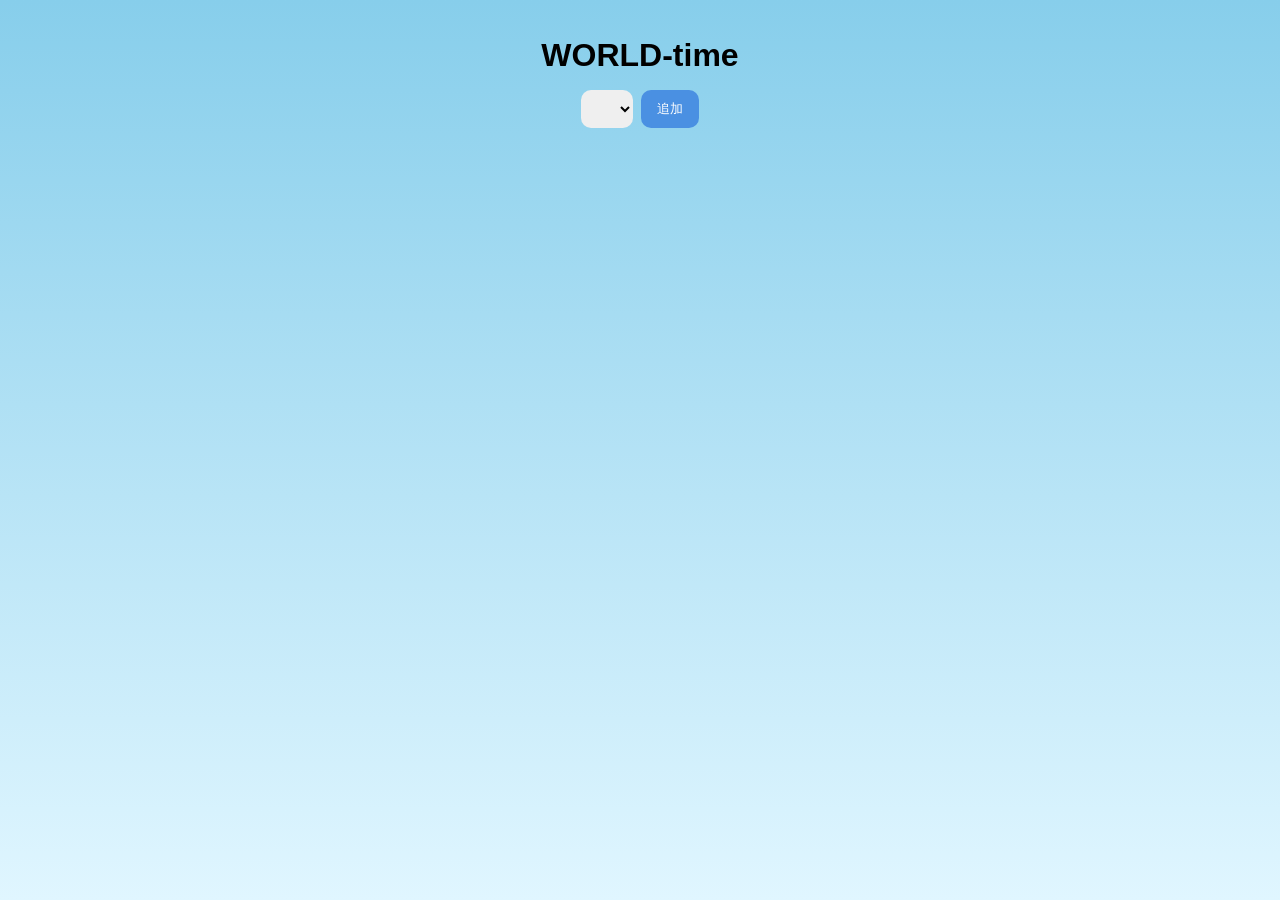
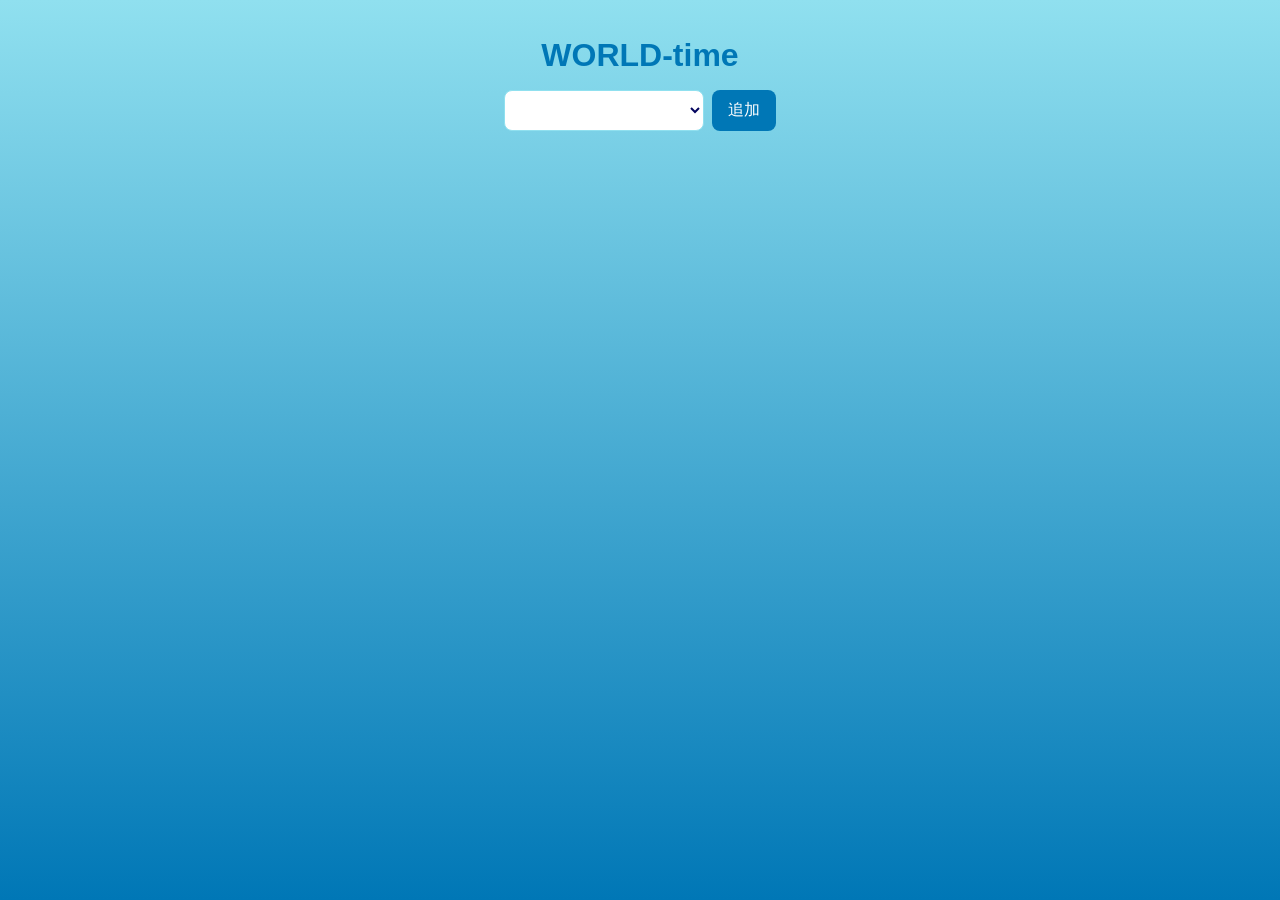

Clock UI Updates

--- a/clock/style.css
+++ b/clock/style.css
@@ -1,33 +1,65 @@
-* { box-sizing: border-box; }
-
-body {
-  font-family: 'Roboto', -apple-system, BlinkMacSystemFont, "Segoe UI", Helvetica, Arial, sans-serif;
-  margin: 0;
-  min-height: 100vh;
-  background: linear-gradient(to bottom, #87CEEB, #E0F6FF);
-  background-attachment: fixed;
-  padding: 1rem;
+:root {
+  --md-sys-color-primary: #0077b6;
+  --md-sys-color-on-primary: #ffffff;
+  --md-sys-color-surface: #caf0f8;
+  --md-sys-color-on-surface: #03045e;
+  --md-sys-color-error: #e63946;
+  --md-sys-color-outline: #90e0ef;
 }
 
-h1 { text-align: center; margin-bottom: 1rem; }
-
-.controls {
+body {
+  font-family: 'Roboto', sans-serif;
+  margin: 0;
+  background: linear-gradient(to bottom, #90e0ef 0%, #0077b6 100%);
+  background-repeat: no-repeat;
+  background-attachment: fixed;
+  color: var(--md-sys-color-on-surface);
+  padding: 1rem;
   display: flex;
-  gap: 0.5rem;
-  justify-content: center;
+  flex-direction: column;
+  align-items: center;
+}
+
+h1 {
+  text-align: center;
+  font-size: 2rem;
+  color: var(--md-sys-color-primary);
   margin-bottom: 1rem;
 }
 
+.controls {
+  display: flex;
+  flex-wrap: wrap;
+  gap: 0.5rem;
+  justify-content: center;
+  margin-bottom: 1rem;
+  width: 100%;
+  max-width: 600px;
+}
+
 select, button {
+  font-size: 1rem;
   padding: 0.6rem 1rem;
-  border-radius: 10px;
   border: none;
+  border-radius: 8px;
+  cursor: pointer;
+  transition: background-color 0.3s ease;
+}
+
+select {
+  background: #ffffff;
+  color: var(--md-sys-color-on-surface);
+  border: 1px solid var(--md-sys-color-outline);
+  min-width: 200px;
 }
 
 button {
-  background: #4A90E2;
-  color: white;
-  cursor: pointer;
+  background: var(--md-sys-color-primary);
+  color: var(--md-sys-color-on-primary);
+}
+
+button:hover {
+  background: #0096c7;
 }
 
 .timezone-container {
@@ -35,43 +67,69 @@ button {
   flex-wrap: wrap;
   gap: 1rem;
   justify-content: center;
+  width: 100%;
 }
 
-.timezone {
-  background: rgba(255,255,255,0.9);
+.timezone-item {
+  background: #ffffff;
   padding: 1rem;
   border-radius: 16px;
-  min-width: 250px;
-  text-align: center;
-  position: relative;
-}
-
-.label { font-weight: bold; margin-bottom: 6px; }
-
-.time {
-  font-family: monospace;
+  box-shadow: 0 2px 6px rgba(0,0,0,0.15);
   display: flex;
   flex-direction: column;
   align-items: center;
+  min-width: 250px;
+  position: relative;
+}
+
+.label {
+  font-weight: 600;
+  margin-bottom: 0.5rem;
+  text-align: center;
+  word-break: break-word;
+}
+
+.time {
+  font-family: 'Courier New', Courier, monospace;
   font-variant-numeric: tabular-nums;
+  margin-bottom: 0.5rem;
+  color: var(--md-sys-color-on-surface);
+  display: flex;
+  flex-direction: column;
+  align-items: center;
+}
+
+.date-display {
+  font-size: 1.1rem;
+  color: #666;
+  margin-bottom: 0.2rem;
+}
+
+.time-display {
+  font-size: 2.2rem;
+  font-weight: bold;
 }
 
 .remove-button {
-  position: absolute;
-  top: 6px;
-  right: 6px;
-  background: #FF5C5C;
-  color: white;
-  border-radius: 6px;
+  background: var(--md-sys-color-error);
+  color: #ffffff;
   border: none;
+  border-radius: 8px;
+  padding: 0.4rem 0.8rem;
+  font-size: 0.9rem;
   cursor: pointer;
-  padding: 2px 8px;
+  position: absolute;
+  top: 8px;
+  right: 8px;
+  transition: background-color 0.3s ease;
 }
 
-#error-message {
-  color: #d9534f;
-  font-size: 0.85rem;
+.remove-button:hover {
+  background: #c1121f;
+}
+
+.error-message {
+  color: var(--md-sys-color-error);
   text-align: center;
-  margin-bottom: 0.5rem;
-  min-height: 1.2rem;
+  margin-top: 1rem;
 }
